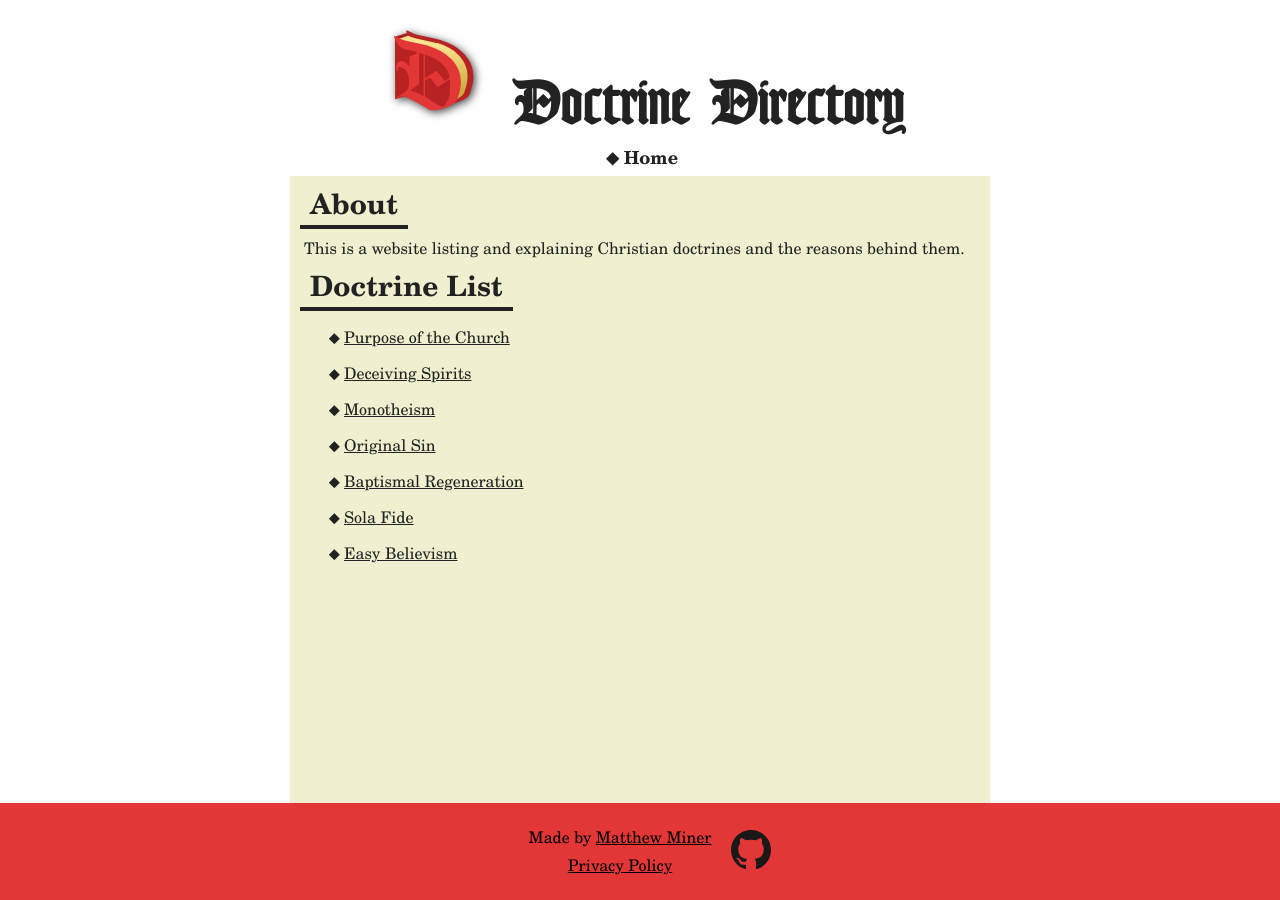
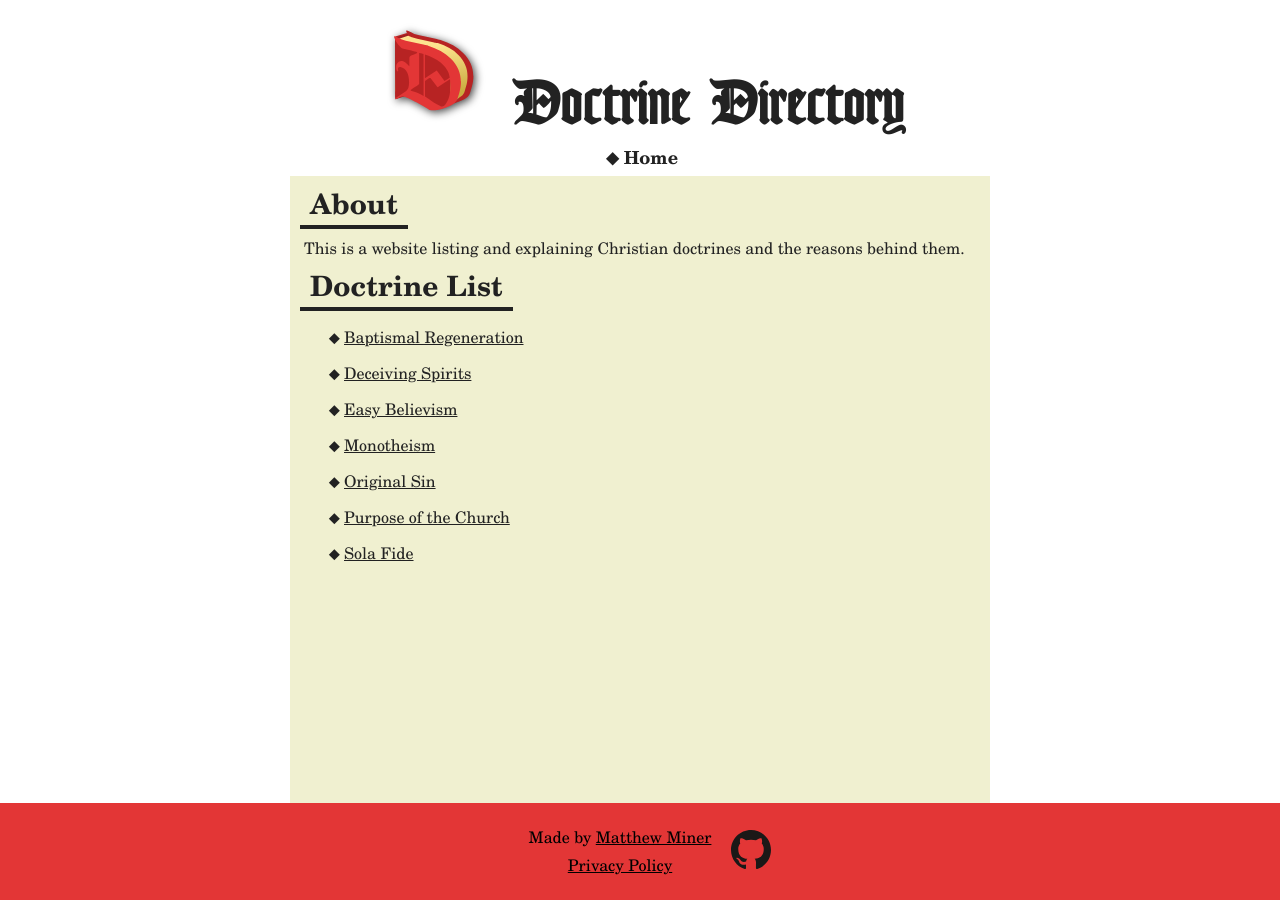
Before and after one commit to mminer237/doctrine-directory, a Jekyll site: the page built from index.html, in a window 1280 px wide. Built offline with Jekyll 4.4.1, drawn with Linux system fonts in a browser that asks for light colours; some web fonts are replaced.

Commit message:
Sort doctrines

```diff
--- a/index.html
+++ b/index.html
@@ -7,8 +7,9 @@ layout: default
 	<p>This is a website listing and explaining Christian doctrines and the reasons behind them.</p>
 	<h2>Doctrine List</h2>
 	<ul>
-		{% for page in site.doctrines %}
+		{%- assign doctrines = site.doctrines | sort_natural: "title" %}
+		{%- for page in doctrines %}
 		<li><a href="{{ page.url }}">{{ page.title }}</a></li>
-		{% endfor %}
+		{%- endfor %}
 	</ul>
 </section>
```
